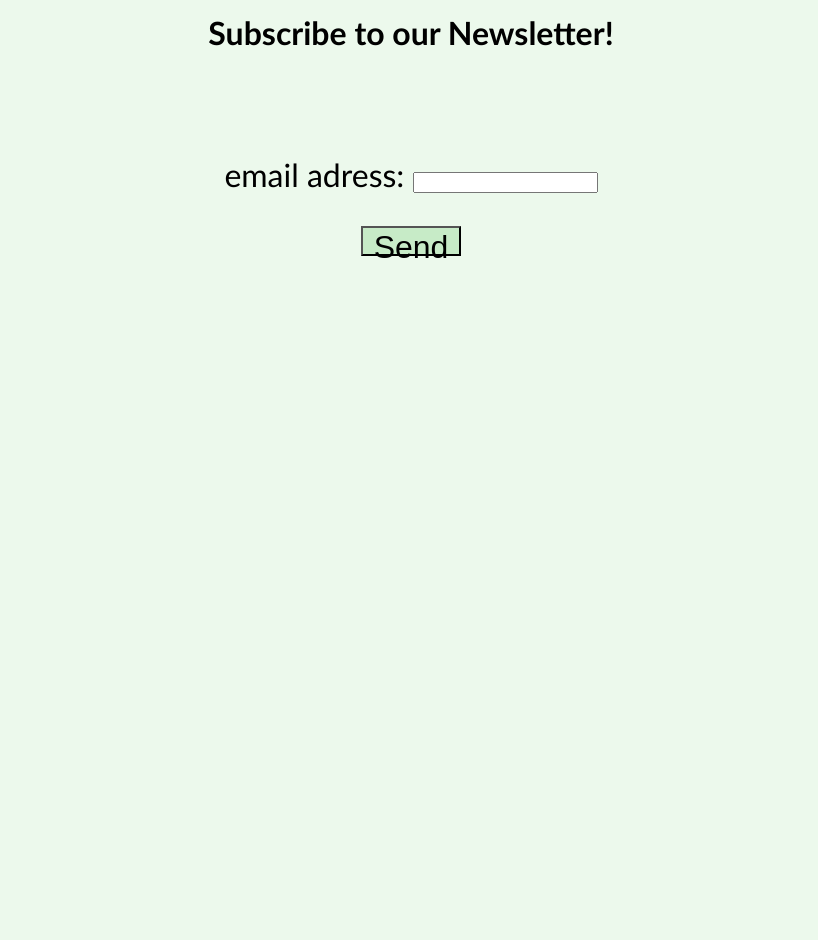
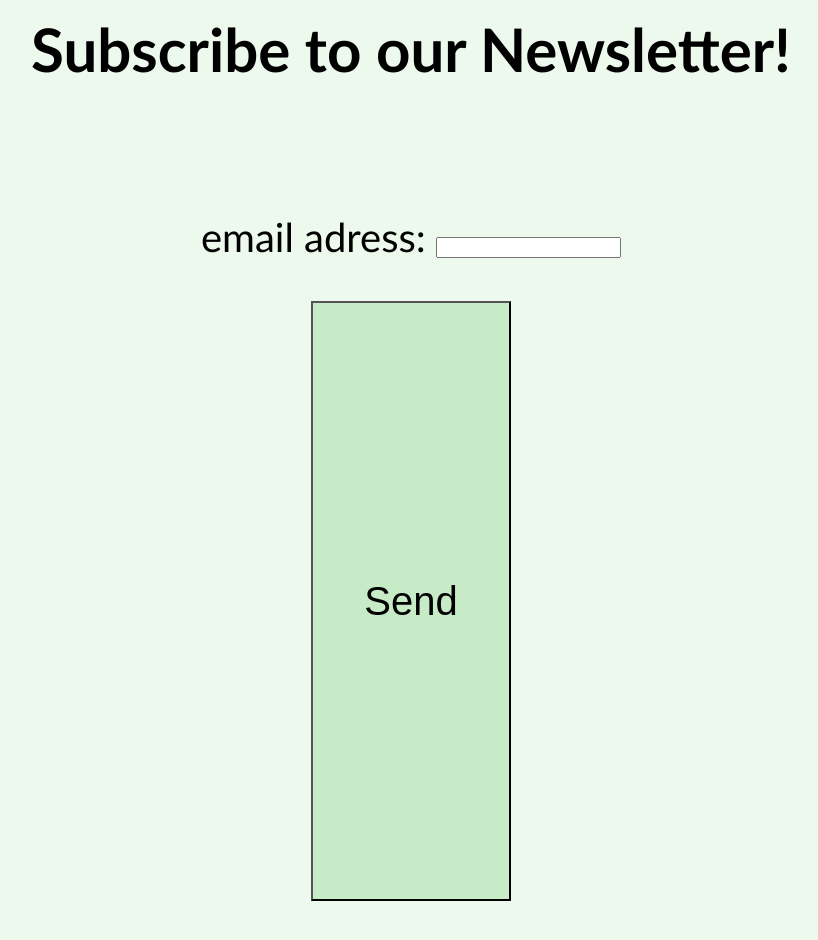
Before and after one commit to Sternenstaub2109/emmasundkatisbrunch, a plain HTML site: page index.html in a window 1280 px wide. Shown: the whole page, without its empty margins (229-1047 px from the left). Before the commit the page ends 800 px from the top, so only its background shows below. Drawn offline with Linux system fonts and the light colour scheme.

Commit message:
Update index.html

```diff
--- a/index.html
+++ b/index.html
@@ -7,19 +7,19 @@
         background-color: #ecf9ec
       }
       h1 {
-	font-size: 32px;
+	font-size: 60px;
         text-align: center;
         margin: 5px 5px;
       }
       form{
-	font-size: 32px;
+	font-size: 40px;
         text-align: center;
         margin: 5px 5px;
       }
       button{
-	font-size: 32px;
-        width:100px;
-        height:30px;
+	font-size: 40px;
+        width:200px;
+        height:600px;
         background-color: #c7ebc7;
       }
 
```
